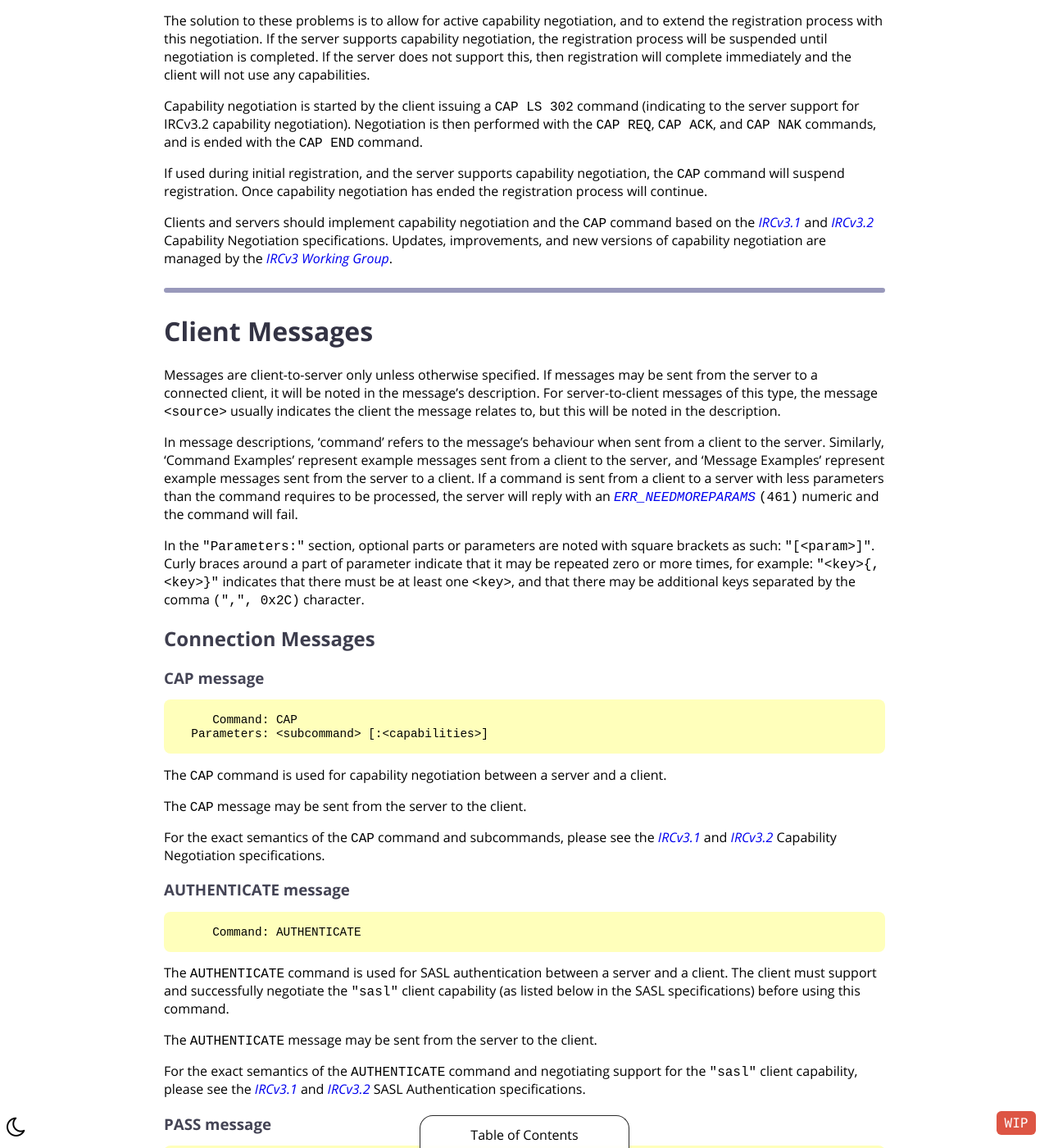
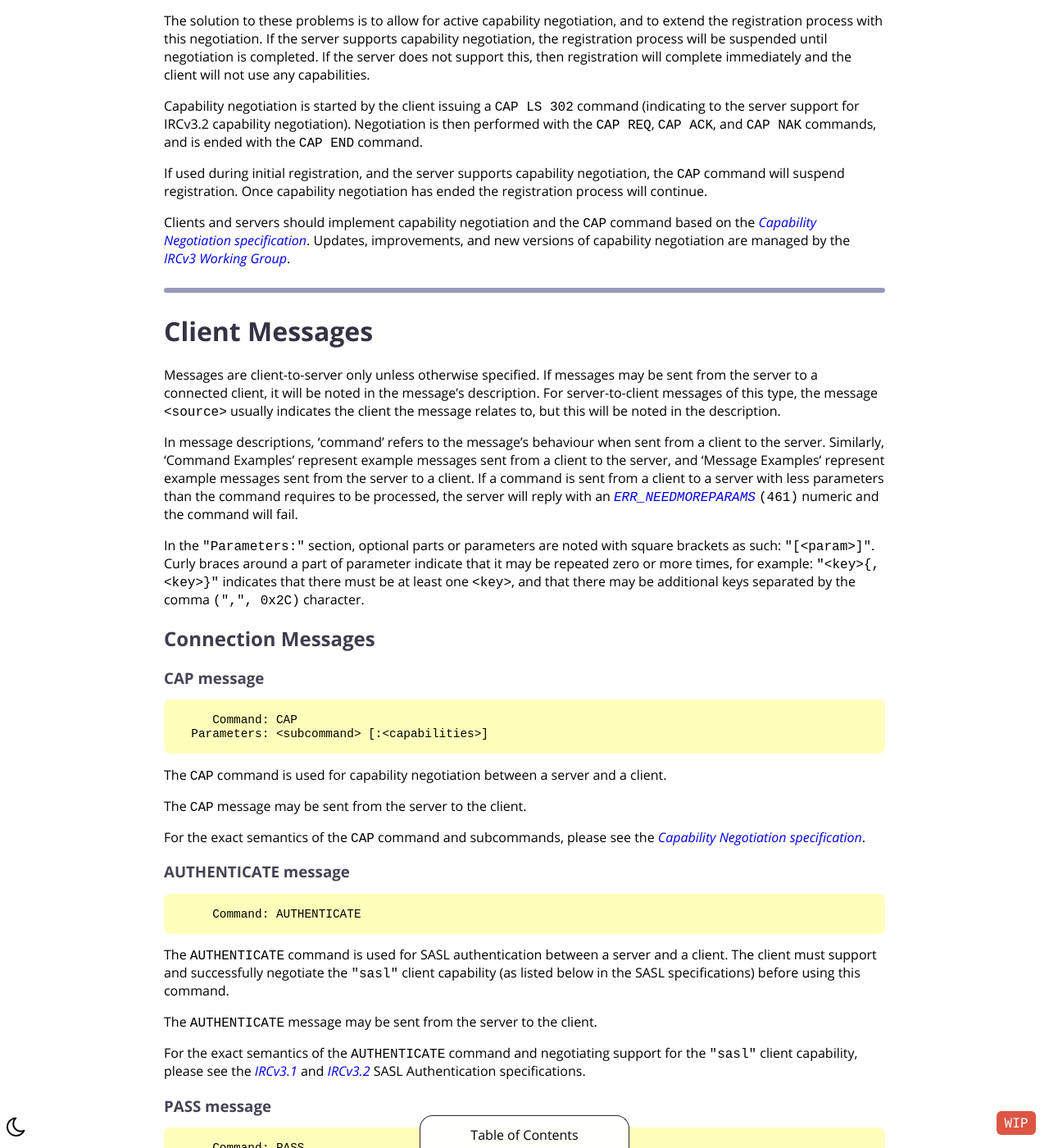
Before and after one commit to ircdocs/modern-irc, a Jekyll site: the page built from index.md, in a window 1280 px wide and 1400 px high, scrolled down 13093 px. Shown: the whole window at 82% size. Built offline with Jekyll 4.4.1, drawn with Linux system fonts in a browser that asks for light colours.

Commit message:
Update capability negociation links (#150)
The 3.1 and 3.2 specs have been merged.

```diff
--- a/index.md
+++ b/index.md
@@ -430,7 +430,7 @@ The recommended order of commands during registration is as follows:
 
 The commands specified in steps 1-3 should be sent on connection. If the server supports [capability negotiation](#capability-negotiation) then registration will be suspended and the client can negotiate client capabilities (steps 4-6). If the server does not support capability negotiation then registration will continue immediately without steps 4-6.
 
-1. If the server supports capability negotiation, the {% command CAP %} command suspends the registration process and immediately starts the [capability negotiation](#capability-negotiation) process. `CAP LS 302` means that the client supports [version `302`](http://ircv3.net/specs/core/capability-negotiation-3.2.html) of client capability negotiation. The registration process is resumed when the client sends `CAP END` to the server.
+1. If the server supports capability negotiation, the {% command CAP %} command suspends the registration process and immediately starts the [capability negotiation](#capability-negotiation) process. `CAP LS 302` means that the client supports [version `302`](https://ircv3.net/specs/extensions/capability-negotiation.html#cap-ls-version) of client capability negotiation. The registration process is resumed when the client sends `CAP END` to the server.
 
 2. The {% command PASS %} command is not required for the connection to be registered, but if included it MUST precede the latter of the {% command NICK %} and {% command USER %} commands.
 
@@ -484,7 +484,7 @@ Capability negotiation is started by the client issuing a `CAP LS 302` command (
 
 If used during initial registration, and the server supports capability negotiation, the `CAP` command will suspend registration. Once capability negotiation has ended the registration process will continue.
 
-Clients and servers should implement capability negotiation and the `CAP` command based on the [IRCv3.1](http://ircv3.net/specs/core/capability-negotiation-3.1.html) and [IRCv3.2](http://ircv3.net/specs/core/capability-negotiation-3.2.html) Capability Negotiation specifications. Updates, improvements, and new versions of capability negotiation are managed by the [IRCv3 Working Group](http://ircv3.net/irc/).
+Clients and servers should implement capability negotiation and the `CAP` command based on the [Capability Negotiation specification](https://ircv3.net/specs/extensions/capability-negotiation.html). Updates, improvements, and new versions of capability negotiation are managed by the [IRCv3 Working Group](http://ircv3.net/irc/).
 
 
 ---
@@ -510,7 +510,7 @@ The `CAP` command is used for capability negotiation between a server and a clie
 
 The `CAP` message may be sent from the server to the client.
 
-For the exact semantics of the `CAP` command and subcommands, please see the [IRCv3.1](http://ircv3.net/specs/core/capability-negotiation-3.1.html) and [IRCv3.2](http://ircv3.net/specs/core/capability-negotiation-3.2.html) Capability Negotiation specifications.
+For the exact semantics of the `CAP` command and subcommands, please see the [Capability Negotiation specification](https://ircv3.net/specs/extensions/capability-negotiation.html).
 
 ### AUTHENTICATE message
 
```
